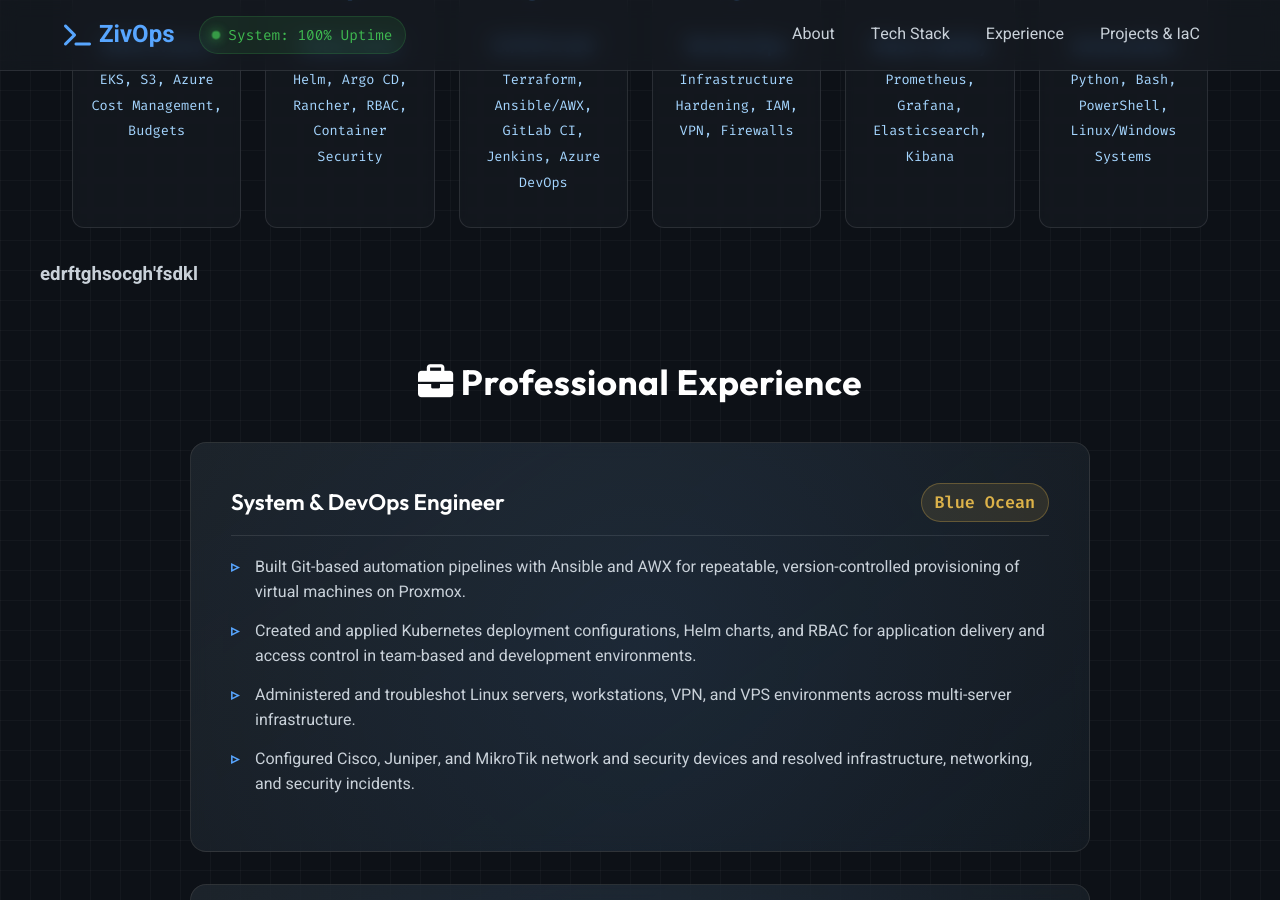
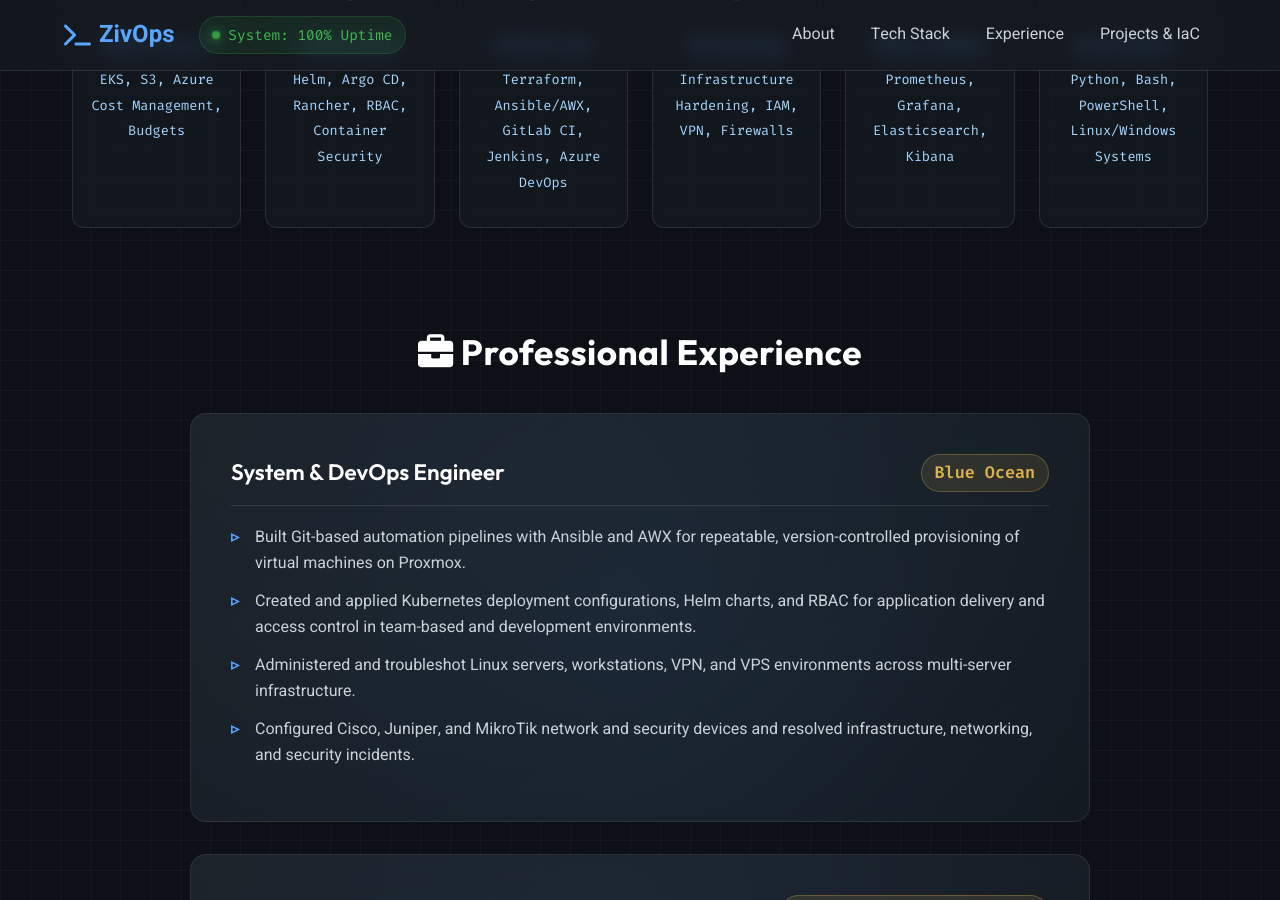
Before and after one commit to zivhadady/zivops, a Jekyll site: the page built from index.html, in a window 1280 px wide and 900 px high, scrolled down 1012 px. Built offline with Jekyll 4.4.1, drawn with Linux system fonts in a browser that asks for light colours.

Commit message:
fix: clean up test HTML tags

```diff
--- a/index.html
+++ b/index.html
@@ -67,11 +67,8 @@ title: Ziv Hadady | DevOps & Infrastructure Engineer
         </div>
     </div>
 </section>
-<fsdhjfgbk>
-    <dsfghjfgswedik>
-        <h3> edrftghsocgh'fsdkl </h3>
-    </dsfghjfgswedik>
-    <section class="experience" id="experience">
+<section class="experience" id="experience">
+
 
 
         <h2 class="section-title"><i class="fas fa-briefcase"></i> Professional Experience</h2>
```
